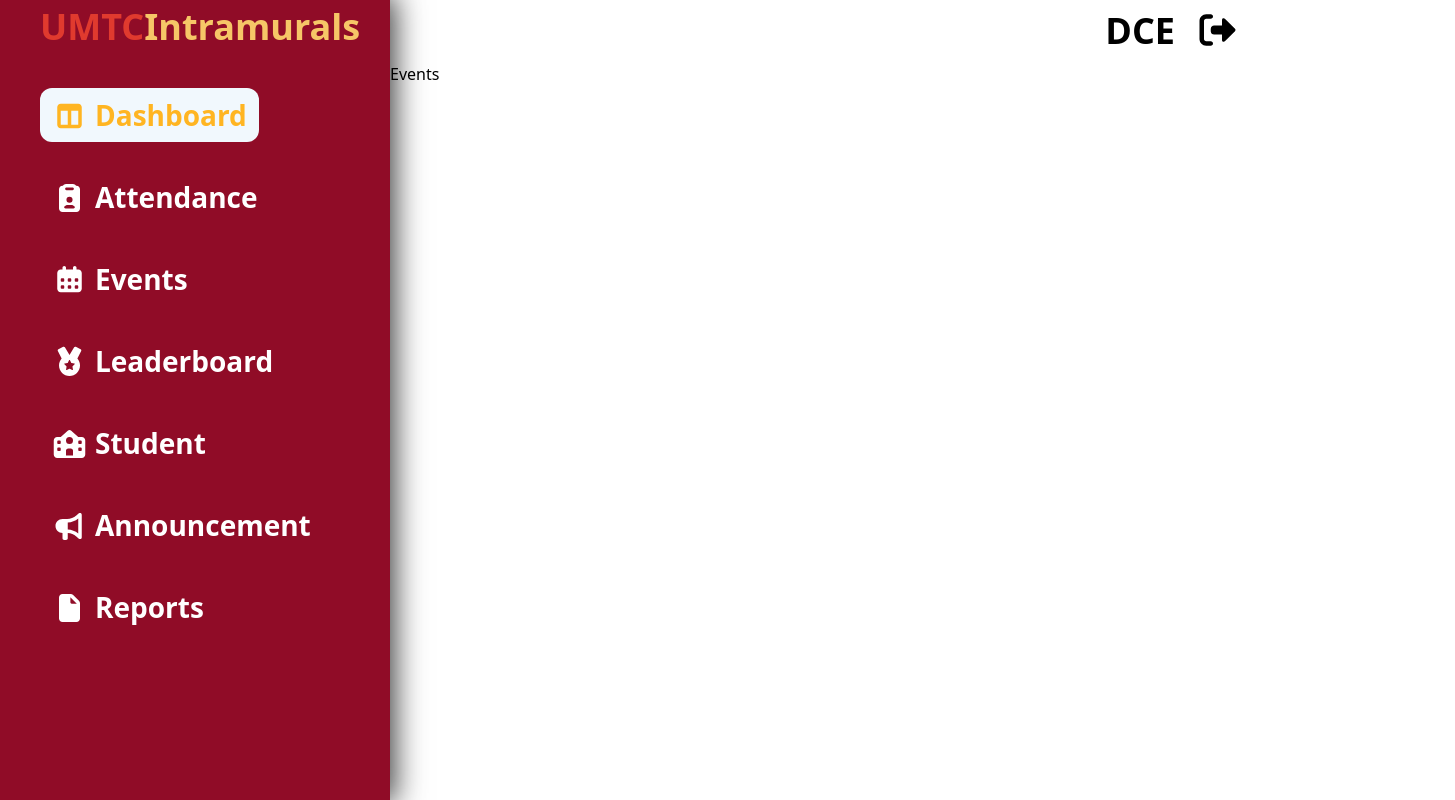
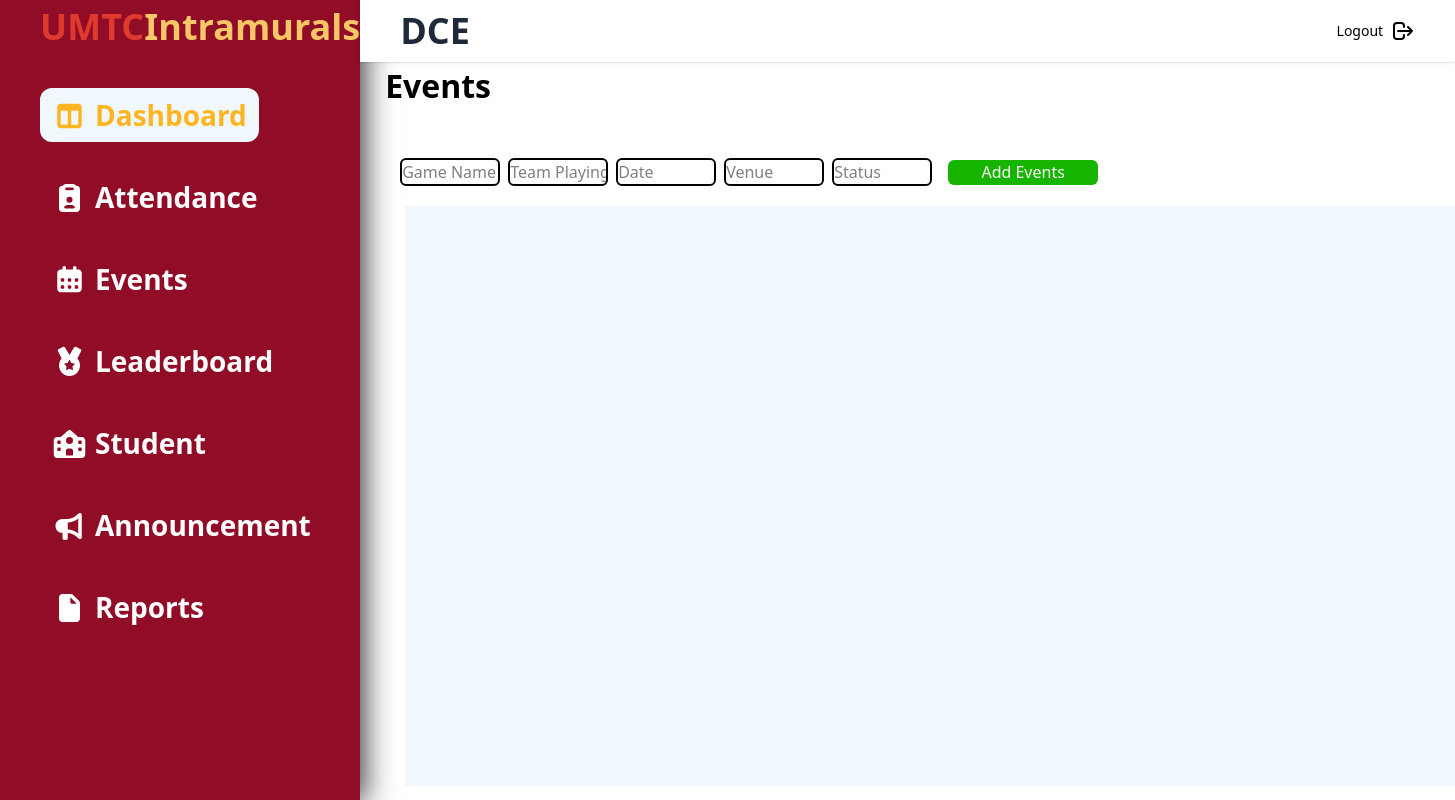
Before and after one commit to lawie2k/intramurals-QR-attendance-app, a React (Vite) app in the folder qr-attendance-admin/: page /events in a window 1280 px wide. Shown: the whole page, 1455 px wide, since content can reach past the window. Built offline with nearby package versions, Linux system fonts and the light colour scheme.

Commit message:
done Events

```diff
--- a/qr-attendance-admin/src/tabs/events.tsx
+++ b/qr-attendance-admin/src/tabs/events.tsx
@@ -2,6 +2,26 @@ import React from "react";
 
 export default function Events() {
 	return (
-		<div>Events</div>
+
+		<div>
+			<div>
+				<h1 className="text-[32px] font-bold ml-[25px]">Events</h1>
+			</div>
+			<div className="ml-10 mt-12 flex-col">
+				<input type="text" className="w-[100px] mr-2 text-black border-2 border-black-300 rounded-md text-bold" placeholder="Game Name" />
+				<input type="text" className="w-[100px] mr-2 text-black border-2 border-black-300 rounded-md text-bold" placeholder="Team Playing"/>
+				<input type="text" className="w-[100px] mr-2 text-black border-2 border-black-300 rounded-md text-bold" placeholder="Date" />
+                <input type="text" className="w-[100px] mr-2 text-black border-2 border-black-300 rounded-md text-bold" placeholder="Venue"/>
+				<input type="text" className="w-[100px] mr-2 text-black border-2 border-black-300 rounded-md text-bold" placeholder="Status"/>
+
+				<button className="w-[150px] h-[25px] bg-[#18B500] text-bold text-white ml-2 rounded-md">Add Events</button>
+			</div>
+			<div className="bg-[#F1F8FD] w-[1050px] h-[580px] mt-5 pt-10 ml-[45px]">
+
+			</div>
+			</div>
+
+
+
 	);
 }
--- a/qr-attendance-admin/src/tabs/leaderboard.tsx
+++ b/qr-attendance-admin/src/tabs/leaderboard.tsx
@@ -2,6 +2,18 @@ import React from "react";
 
 export default function Leaderboard() {
 	return (
-		<div>Leaderboard</div>
+		<div>
+			<div>
+				<h1 className="text-[32px] font-bold ml-[25px]">Leaderboard</h1>
+			</div>
+			<div className="ml-10 mt-12 flex-col">
+				<input type="text" className="w-[100px] mr-2 text-black border-2 border-black-300 rounded-md" placeholder="Department" />
+
+				<button className="w-[150px] h-[25px] bg-[#18B500] text-bold text-white ml-2 rounded-md">Add Events</button>
+			</div>
+			<div className="bg-[#F1F8FD] w-[1050px] h-[580px] mt-5 pt-10 ml-[45px]">
+
+			</div>
+			</div>
 	);
 }
--- a/qr-attendance-admin/src/tabs/topbar.tsx
+++ b/qr-attendance-admin/src/tabs/topbar.tsx
@@ -1,18 +1,30 @@
 
 import React from "react";
 import { NavLink } from "react-router-dom";
-import { FontAwesomeIcon } from "@fortawesome/react-fontawesome";
-import { faRightFromBracket } from "@fortawesome/free-solid-svg-icons";
 
 export default function Topbar() {
  return (
      <>
-     <div className="flex  w-full h-[62px] justify-end gap-5 pr-10 items-center">
-         <h1 className="font-extrabold text-[36px]">DCE</h1>
+     <div className="flex w-full h-[62px] justify-between items-center px-10 bg-white shadow-sm">
+         <h1 className="font-extrabold text-[36px] text-gray-800">DCE</h1>
           <NavLink
               to="/login"
-              className=" hover:text-[#FFB522] transition-colors">
-              <FontAwesomeIcon icon={faRightFromBracket} className="text-[36px]" />
+              className="hover:text-[#FFB522] transition-colors duration-200 flex items-center gap-2">
+              <span className="text-sm font-medium">Logout</span>
+              <svg
+                className="w-6 h-6"
+                fill="none"
+                stroke="currentColor"
+                viewBox="0 0 24 24"
+                xmlns="http://www.w3.org/2000/svg"
+              >
+                <path
+                  strokeLinecap="round"
+                  strokeLinejoin="round"
+                  strokeWidth={2}
+                  d="M17 16l4-4m0 0l-4-4m4 4H7m6 4v1a3 3 0 01-3 3H6a3 3 0 01-3-3V7a3 3 0 013-3h4a3 3 0 013 3v1"
+                />
+              </svg>
           </NavLink>
      </div>
      </>
```
Also changed, not shown: qr-attendance-admin/package.json (+5 -5 lines), 1 other file (tests, documents, lock files or other folders).
